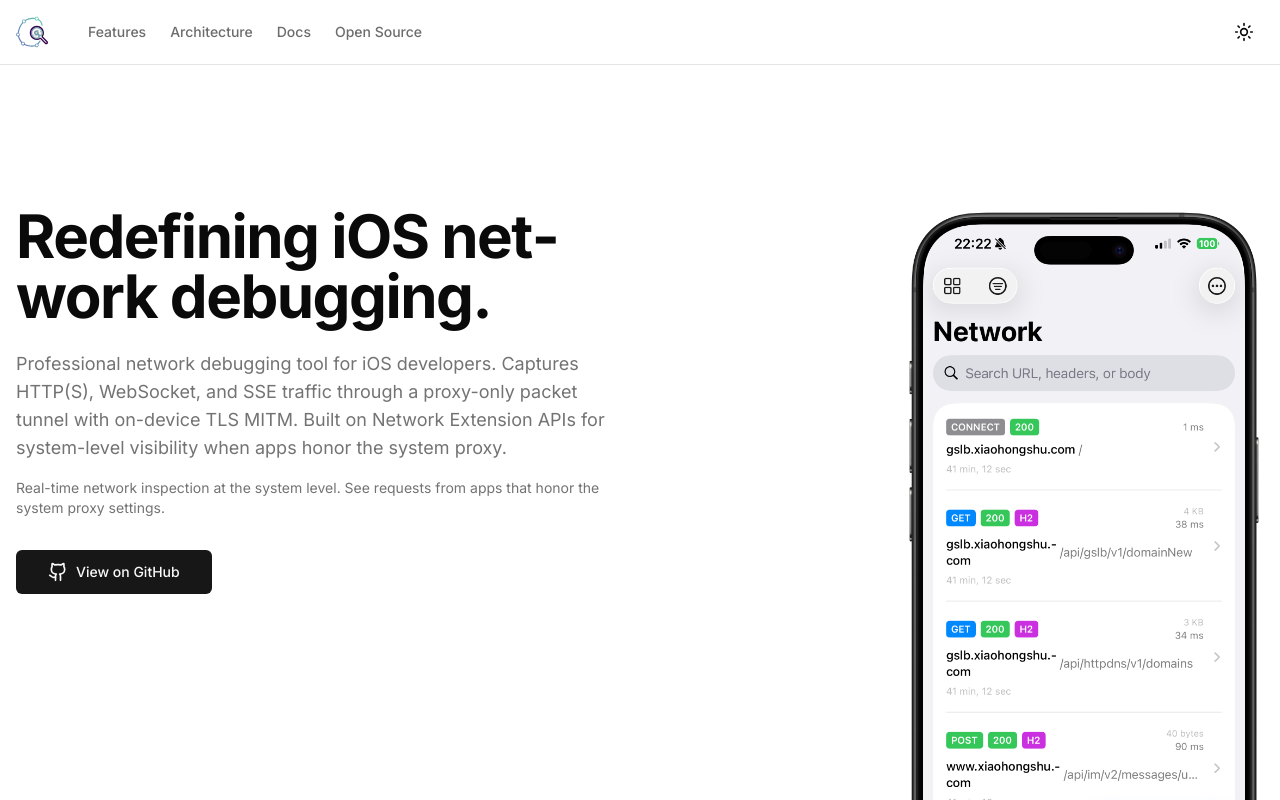
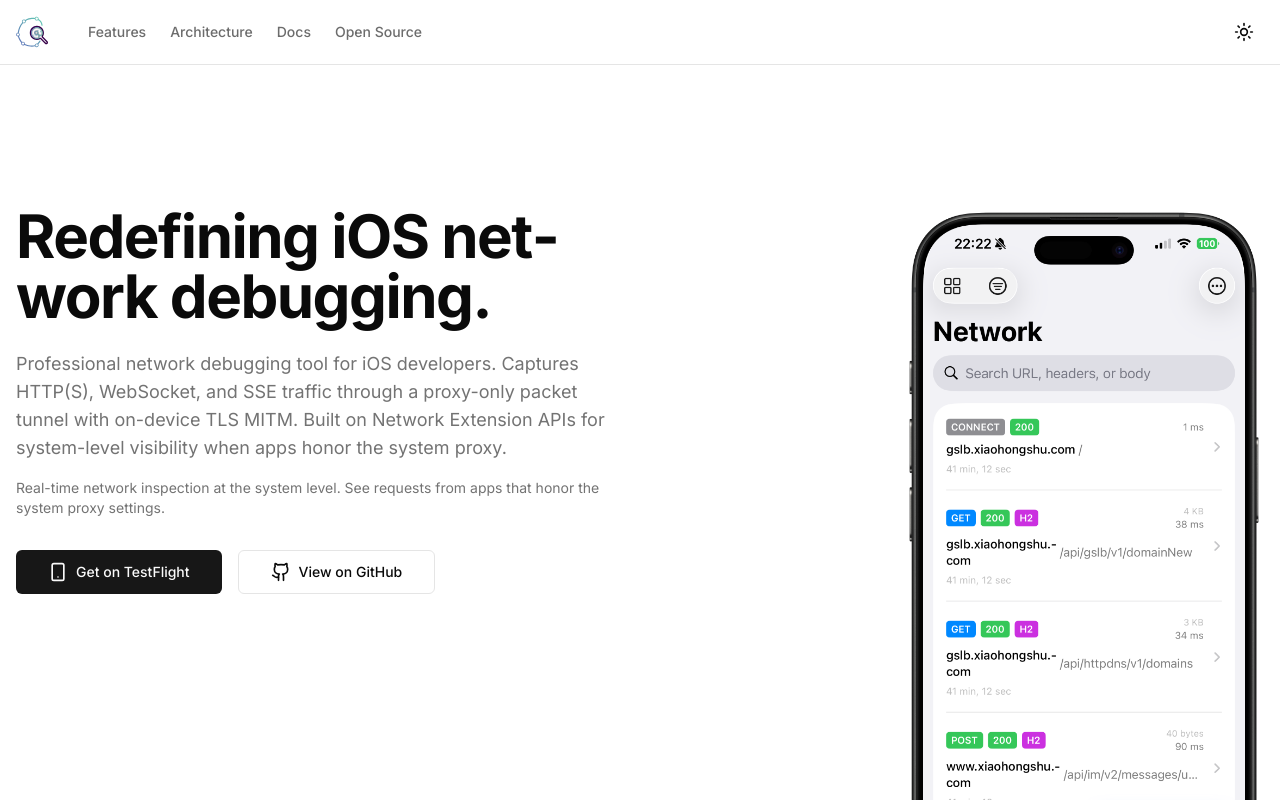
Before and after one commit to 6639835/trace-web, a Next.js app: page / in a window 1280 px wide. Shown: the top 800 px of the page. Built offline with nearby package versions, Linux system fonts and the light colour scheme.

Commit message:
feat: add TestFlight link and instructions for beta access in documentation and update homepage with TestFlight button

```diff
--- a/app/docs/installation/page.mdx
+++ b/app/docs/installation/page.mdx
@@ -20,7 +20,15 @@ How you install Trace depends on how your team distributes builds.
   </Tab>
 
 <Tab title="TestFlight">
-  If you are on a TestFlight beta, accept the invite and install from TestFlight.
+  Join the TestFlight beta to get early access to the latest features and improvements.
+
+  1. Open the TestFlight link: [https://testflight.apple.com/join/fmYFd8ud](https://testflight.apple.com/join/fmYFd8ud)
+  2. Tap **Accept** to join the beta program
+  3. Install Trace from the TestFlight app
+
+  <Tip>
+    TestFlight builds include the latest features and improvements. Report any issues through TestFlight feedback.
+  </Tip>
 </Tab>
 
   <Tab title="Build from Source">
--- a/app/page.tsx
+++ b/app/page.tsx
@@ -3,7 +3,7 @@ import { Button } from '@/components/ui/button';
 import { Card, CardContent, CardDescription, CardHeader, CardTitle } from '@/components/ui/card';
 import { Badge } from '@/components/ui/badge';
 import { Separator } from '@/components/ui/separator';
-import { Github, Network, Fingerprint, Radio, Repeat, Activity, Layers } from 'lucide-react';
+import { Github, Network, Fingerprint, Radio, Repeat, Activity, Layers, Smartphone } from 'lucide-react';
 import { HeroPhone } from '@/components/marketing/hero-phone';
 
 export default function Home() {
@@ -30,6 +30,16 @@ export default function Home() {
             </div>
             <div className="flex max-w-full flex-col gap-3 sm:flex-row sm:gap-4">
               <Button size="lg" asChild className="w-full sm:w-auto">
+                <Link
+                  href="https://testflight.apple.com/join/fmYFd8ud"
+                  target="_blank"
+                  rel="noopener noreferrer"
+                >
+                  <Smartphone className="mr-2 h-5 w-5" />
+                  Get on TestFlight
+                </Link>
+              </Button>
+              <Button size="lg" variant="outline" asChild className="w-full sm:w-auto">
                 <Link
                   href="https://github.com/6639835/Trace"
                   target="_blank"
```
